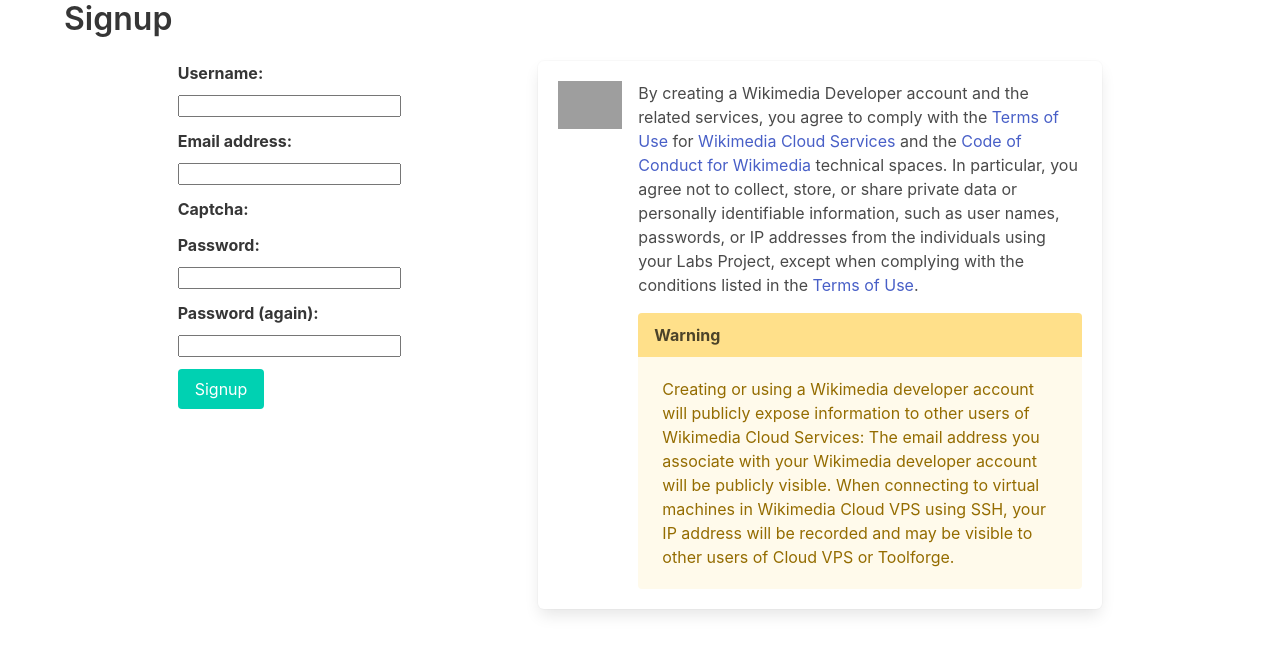
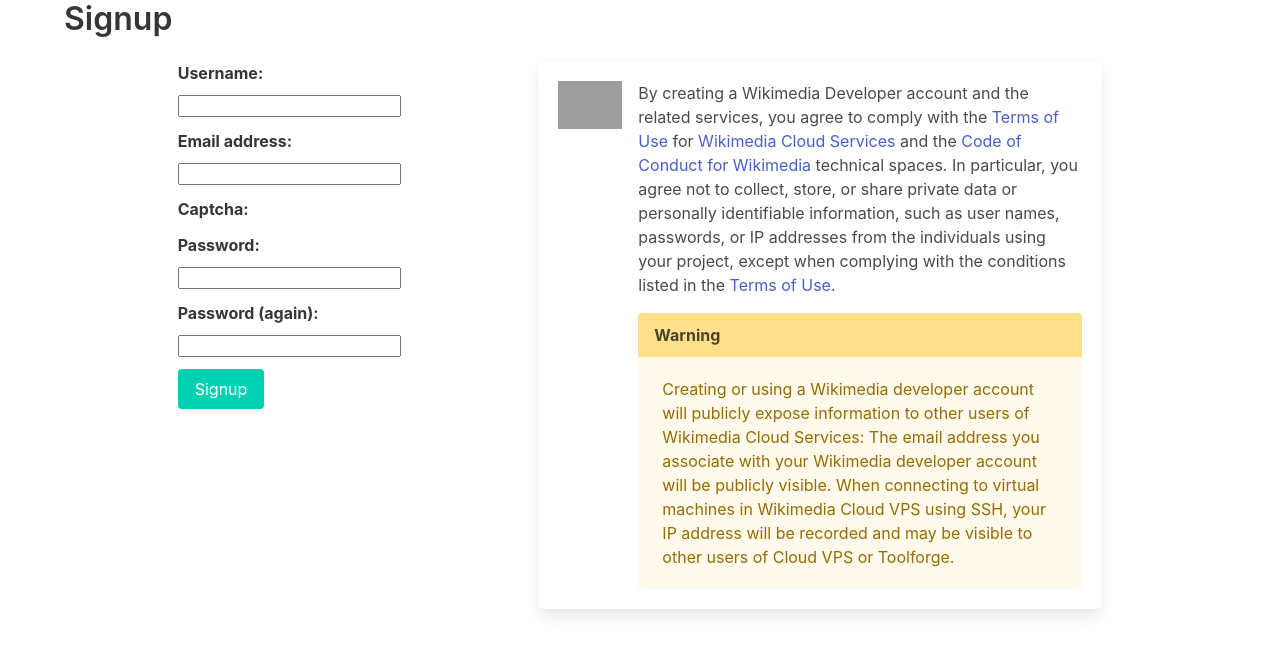
Before and after one commit to wikimedia/operations-software-bitu, a Django app: page /signup/ in a window 1280 px wide. Shown: the part 51-700 px from the top of the page. Run offline with Django 3.2, Linux system fonts and the light colour scheme; grey boxes are pictures that could not be loaded.

Commit message:
Cleanup wording of various messages
Change-Id: Iaab4135a720074b4003159f0fc951d004ce0e277

```diff
--- a/ldapbackend/validators.py
+++ b/ldapbackend/validators.py
@@ -32,7 +32,7 @@ def LDAPUsernameValidator(username):
 
     if user:
         raise ValidationError(
-            _("Invalid username, may already be used by subsystem"))
+            _("Invalid username, may already be used."))
 
 
 class UnixUsernameValidator(validators.RegexValidator):
--- a/wikimedia/templates/signup_info_wmf.html
+++ b/wikimedia/templates/signup_info_wmf.html
@@ -13,7 +13,7 @@
             for <a href="https://wikitech.wikimedia.org/wiki/Help:Cloud_Services_introduction">Wikimedia Cloud Services</a>
             and the <a href="https://www.mediawiki.org/wiki/Code_of_Conduct">Code of Conduct for Wikimedia</a> technical
             spaces. In particular, you agree not to collect, store, or share private data or personally identifiable
-            information, such as user names, passwords, or IP addresses from the individuals using your Labs Project,
+            information, such as user names, passwords, or IP addresses from the individuals using your project,
             except when complying with the conditions listed in the
             <a href="https://wikitech.wikimedia.org/wiki/Wikitech:Cloud_Services_Terms_of_use">Terms of Use</a>.
           </p>
```
